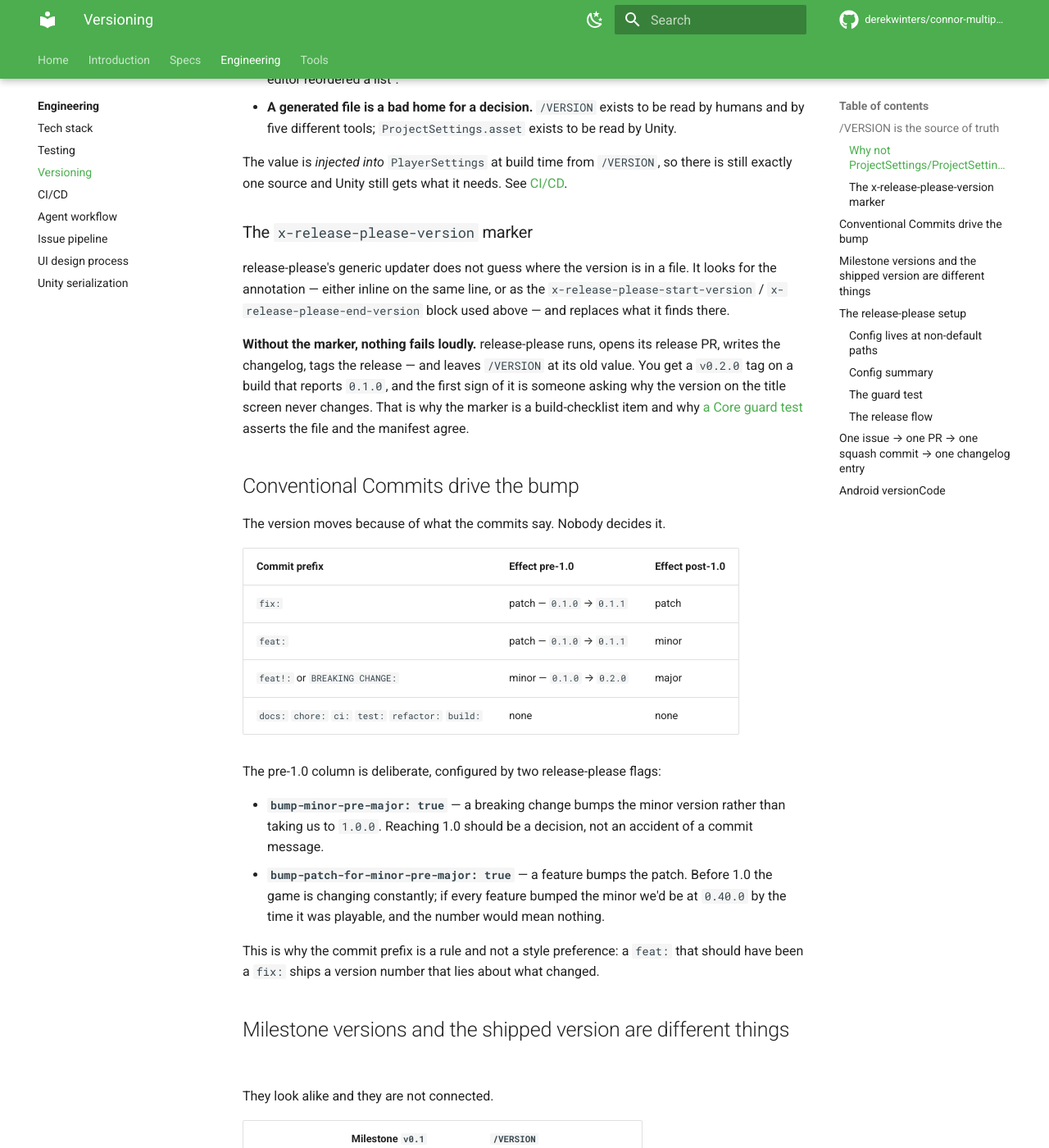
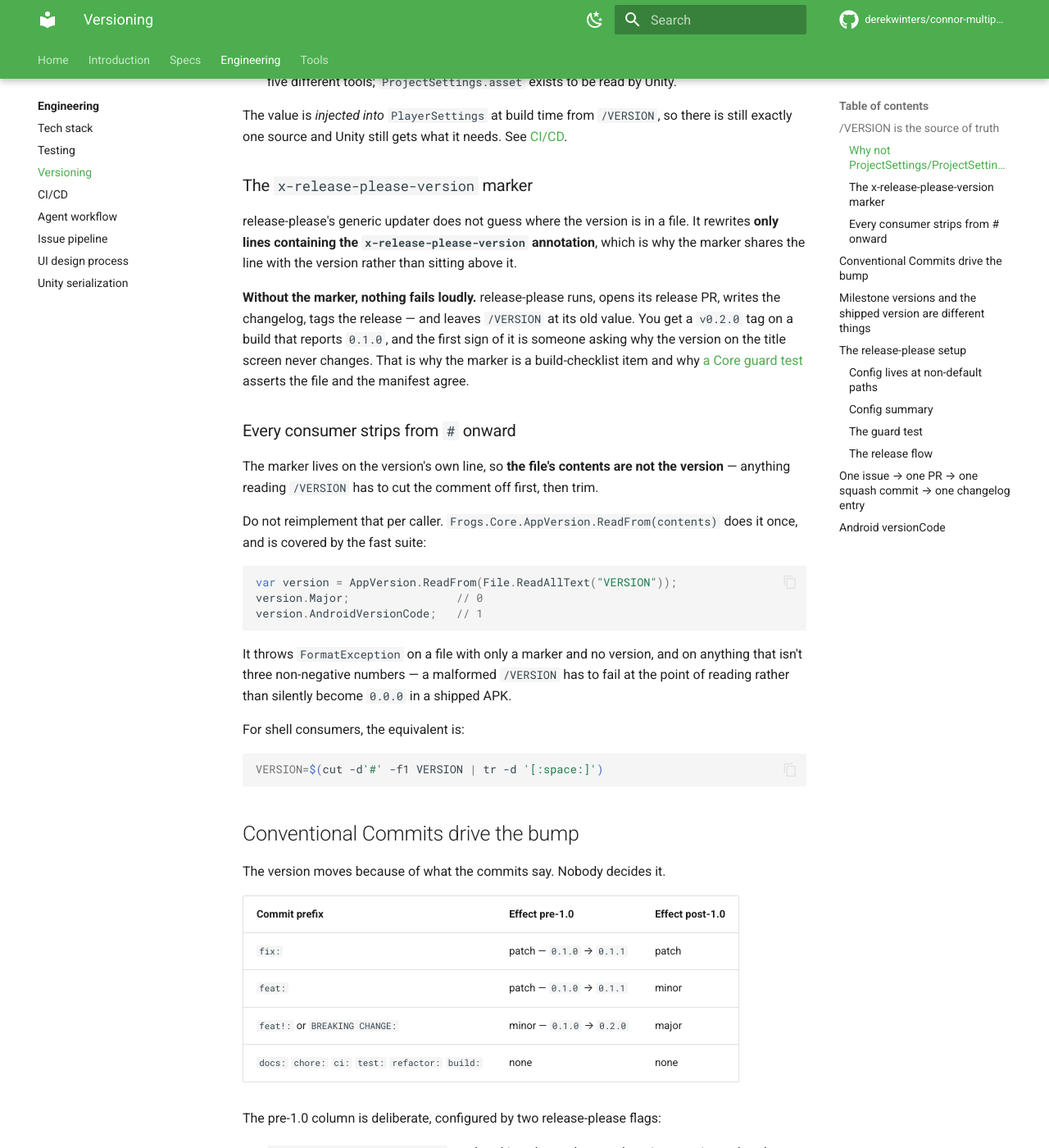
Before and after one commit to derekwinters/connor-multiplying-frogs, an MkDocs documentation site: the page built from docs/engineering/versioning.md, in a window 1280 px wide and 1400 px high, scrolled down 950 px. Shown: the whole window at 82% size. Built offline with MkDocs 1.6.1 and Material for MkDocs 9.7.7, drawn with Linux system fonts in a browser that asks for light colours; comment, search, counter and statistics services are not loaded; the version menu is left out; some of the changed text lies outside the part shown.

Commit message:
feat: add /VERSION with the release-please marker (#108)
The app version now lives in a plain /VERSION at the repo root, one line:
"0.0.1 # x-release-please-version". The marker shares the line with the version
because release-please's generic updater rewrites only lines containing it —
without the marker nothing fails, the file just silently stops tracking the
releases that ship.

Because the marker is on the version's line, the file's contents are not the
version. AppVersion.ReadFrom strips from '#' onward and trims, in one place, so
callers do not each reinvent it slightly differently. Written test-first: the
red run reported no definition for ReadFrom, and the cases cover a marker with
and without spacing, trailing whitespace, a trailing newline, and a file with a
marker but no version — which throws rather than becoming 0.0.0 in an APK.

Updates the versioning page from the block-marker form it previously described
to the inline form, and records the strip rule for both C# and shell consumers.

Closes #29


Claude-Session: https://claude.ai/code/session_01Nytj7GkfPuWnCs1pajjgrL

Co-authored-by: Claude <noreply@anthropic.com>

````diff
--- a/docs/engineering/versioning.md
+++ b/docs/engineering/versioning.md
@@ -5,13 +5,11 @@ commit messages you were writing anyway.
 
 ## `/VERSION` is the source of truth
 
-A single file at the repo root holds the version the app reports:
+A single file at the repo root holds the version the app reports. It is one
+line:
 
 ```text
-# The app's version. Owned by release-please — never hand-edit.
-# x-release-please-start-version
-0.0.1
-# x-release-please-end-version
+0.0.1 # x-release-please-version
 ```
 
 Everything that needs a version reads it from here. Unity's
@@ -50,9 +48,9 @@ there is still exactly one source and Unity still gets what it needs. See
 ### The `x-release-please-version` marker
 
 release-please's generic updater does not guess where the version is in a file.
-It looks for the annotation — either inline on the same line, or as the
-`x-release-please-start-version` / `x-release-please-end-version` block used
-above — and replaces what it finds there.
+It rewrites **only lines containing the `x-release-please-version` annotation**,
+which is why the marker shares the line with the version rather than sitting
+above it.
 
 **Without the marker, nothing fails loudly.** release-please runs, opens its
 release PR, writes the changelog, tags the release — and leaves `/VERSION` at
@@ -60,6 +58,32 @@ its old value. You get a `v0.2.0` tag on a build that reports `0.1.0`, and the
 first sign of it is someone asking why the version on the title screen never
 changes. That is why the marker is a build-checklist item and why
 [a Core guard test](#the-guard-test) asserts the file and the manifest agree.
+
+### Every consumer strips from `#` onward
+
+The marker lives on the version's own line, so **the file's contents are not the
+version** — anything reading `/VERSION` has to cut the comment off first, then
+trim.
+
+Do not reimplement that per caller. `Frogs.Core.AppVersion.ReadFrom(contents)`
+does it once, and is covered by the fast suite:
+
+```csharp
+var version = AppVersion.ReadFrom(File.ReadAllText("VERSION"));
+version.Major;                // 0
+version.AndroidVersionCode;   // 1
+```
+
+It throws `FormatException` on a file with only a marker and no version, and on
+anything that isn't three non-negative numbers — a malformed `/VERSION` has to
+fail at the point of reading rather than silently become `0.0.0` in a shipped
+APK.
+
+For shell consumers, the equivalent is:
+
+```bash
+VERSION=$(cut -d'#' -f1 VERSION | tr -d '[:space:]')
+```
 
 ## Conventional Commits drive the bump
 
````
Also changed, not shown: 3 other files.
